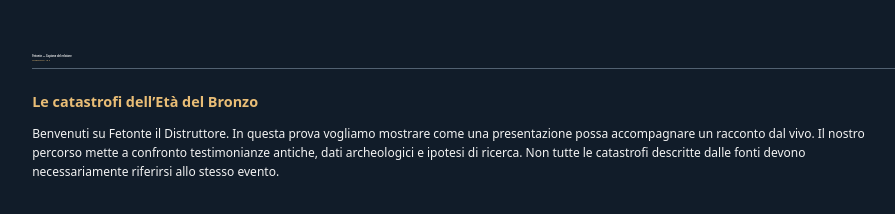
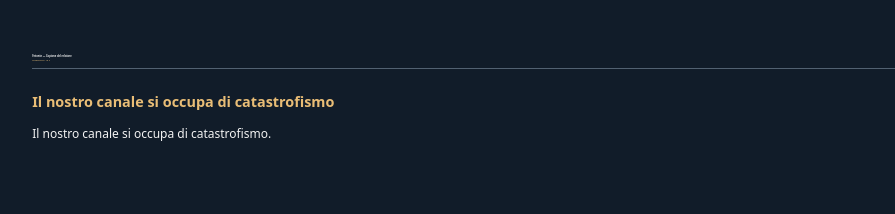
Before and after one commit to Fetonte1960/Fetonte, a plain HTML site: page presentazioni/copione.html in a window 1280 px wide. Shown: the whole page, without its empty margins (19-914 px from the left). Drawn offline with Linux system fonts and the light colour scheme.

Commit message:
Allinea copione del relatore alla prima frase dettata e alle due scene

```diff
--- a/presentazioni/copione.html
+++ b/presentazioni/copione.html
@@ -1,10 +1,7 @@
-<!doctype html><html lang="it"><head><meta charset="utf-8"><meta name="viewport" content="width=device-width,initial-scale=1"><title>Copione | Fetonte</title><style>:root{font-family:system-ui,sans-serif;color-scheme:dark}body{margin:0;background:#111c29;color:#f3f3f3;padding:clamp(18px,4vw,55px)}header{position:sticky;top:0;background:#111c29;border-bottom:1px solid #526171;padding:3px 0 6px}h1{font-size:.16rem;margin:0 0 1px;font-weight:600}#count{color:#e9bd76;font-size:.14rem}article{max-width:850px;font-size:.75rem;line-height:1.55;padding-top:10px}article h2{color:#e9bd76;font-size:1.2em}article p{margin:.8em 0}.hint{color:#a9b9c9;font-size:.9rem}button{background:#253e56;color:white;border:1px solid #8293a3;border-radius:8px;padding:8px 14px;cursor:pointer}</style></head><body><header><h1>Fetonte — Copione del relatore</h1><div id="count">Diapositiva 1 di 5</div></header><article id="script"></article><script>
+<!doctype html><html lang="it"><head><meta charset="utf-8"><meta name="viewport" content="width=device-width,initial-scale=1"><title>Copione del documentario | Fetonte</title><style>:root{font-family:system-ui,sans-serif;color-scheme:dark}body{margin:0;background:#111c29;color:#f3f3f3;padding:clamp(18px,4vw,55px)}header{position:sticky;top:0;background:#111c29;border-bottom:1px solid #526171;padding:3px 0 6px}h1{font-size:.16rem;margin:0 0 1px;font-weight:600}#count{color:#e9bd76;font-size:.14rem}article{max-width:850px;font-size:.75rem;line-height:1.55;padding-top:10px}article h2{color:#e9bd76;font-size:1.2em}article p{margin:.8em 0}.hint{color:#a9b9c9;font-size:.9rem}button{background:#253e56;color:white;border:1px solid #8293a3;border-radius:8px;padding:8px 14px;cursor:pointer}</style></head><body><header><h1>Fetonte — Copione del relatore</h1><div id="count">Diapositiva 1 di 2</div></header><article id="script"></article><script>
 const texts=[
-['Le catastrofi dell’Età del Bronzo','Benvenuti su Fetonte il Distruttore. In questa prova vogliamo mostrare come una presentazione possa accompagnare un racconto dal vivo. Il nostro percorso mette a confronto testimonianze antiche, dati archeologici e ipotesi di ricerca. Non tutte le catastrofi descritte dalle fonti devono necessariamente riferirsi allo stesso evento.'],
-['Un solo evento o catastrofi differenti?','Nel quarto capitolo del Book of Gleanings, la Kolbrin racconta il diluvio di Sisuda e descrive l’arrivo del Distruttore. La somiglianza con altre tradizioni del diluvio merita un confronto attento. Dobbiamo però distinguere ciò che dice il testo dalle nostre interpretazioni e verificare separatamente le cronologie.'],
-['La citazione della Kolbrin','Qui vediamo il nostro nuovo modello per i passi originali: la citazione occupa quasi tutta la parte sinistra del quadro ed è allineata a destra; il riferimento bibliografico rimane in basso, con un carattere diverso e più piccolo. A destra troviamo un’immagine evocativa tratta dal sito Fetonte.it. La frase è una nostra traduzione di un breve passo del Book of Gleanings, capitolo quarto. L’illustrazione non è una prova storica: serve a evocare la scena descritta dal testo.'],
-['Quattro momenti da distinguere','Osserviamo questa cronologia. Intorno al 2900 avanti Cristo collochiamo, come ipotesi di lavoro, il diluvio di Ziusudra. Verso il 2350 avanti Cristo troviamo un’altra proposta di evento catastrofico, discussa in relazione agli studi di Courty. Intorno al 2200 avanti Cristo si colloca la crisi climatica detta del 4,2 ka. Infine, il progetto indaga un possibile passaggio di Fetonte intorno al 2100 avanti Cristo. Sono quattro riferimenti distinti: le loro eventuali connessioni restano da dimostrare.'],
-['La ricerca continua','Questa è soltanto una dimostrazione della nostra nuova regia web. Il vantaggio è poter mostrare fonti, mappe e cronologie mentre raccontiamo, e conservare poi le stesse presentazioni come documenti consultabili sul sito. Nei prossimi episodi approfondiremo le singole testimonianze.']
+['Il nostro canale si occupa di catastrofismo','Il nostro canale si occupa di catastrofismo.'],
+['La Bibbia di Kolbrin','Nelle nostre analisi e nel nostro lavoro di reverse engineering utilizziamo spesso i testi della Bibbia di Kolbrin, nei quali abbiamo trovato descrizioni di un misterioso asteroide distruttore.']
 ];
 function show(i){i=Math.max(0,Math.min(texts.length-1,Number(i)||0));document.getElementById('count').textContent='Diapositiva '+(i+1)+' di '+texts.length;document.getElementById('script').innerHTML='<h2>'+texts[i][0]+'</h2><p>'+texts[i][1]+'</p>'}
 const channel=new BroadcastChannel('fetonte-presentazione');channel.onmessage=e=>{if(e.data&&e.data.type==='slide')show(e.data.index)};
```
